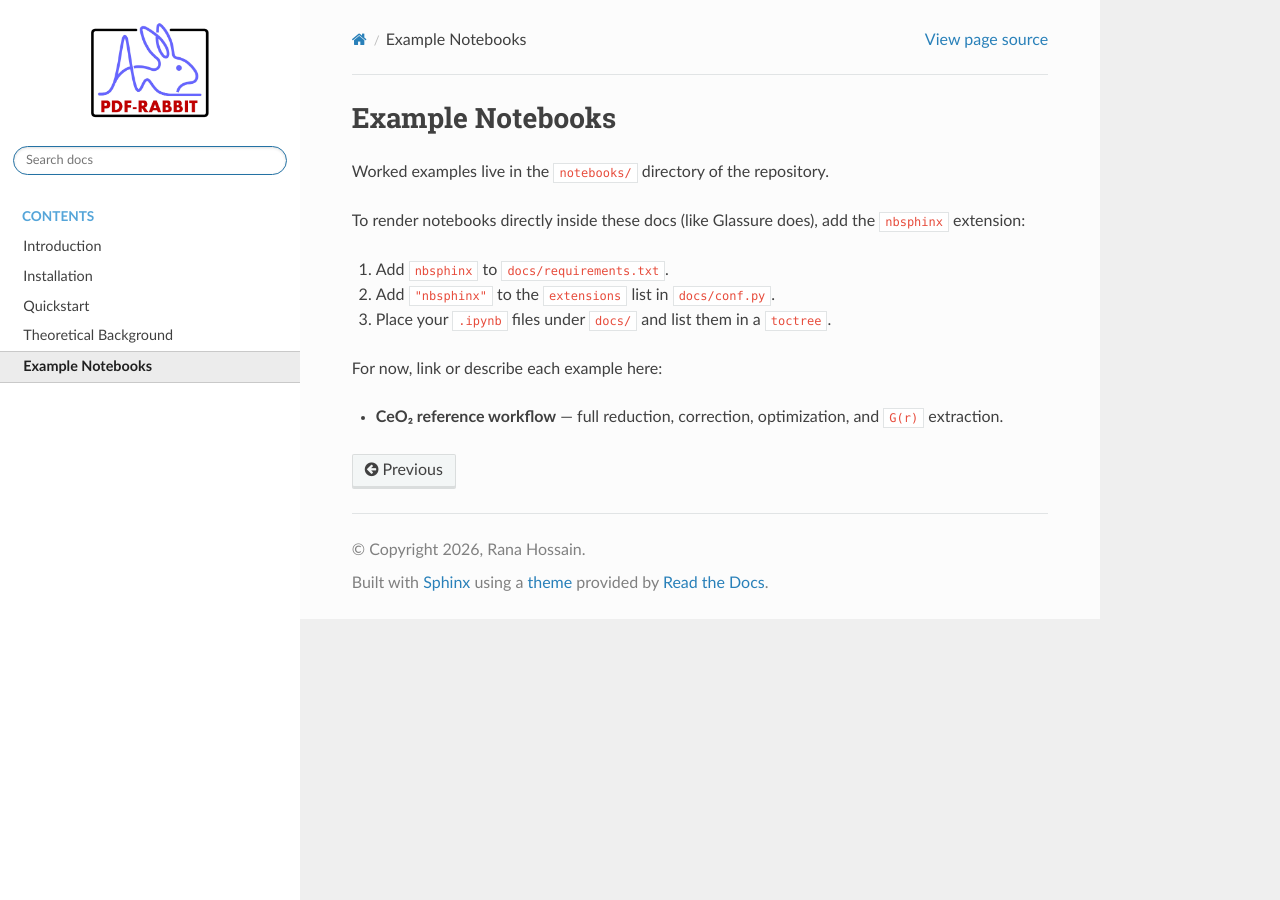
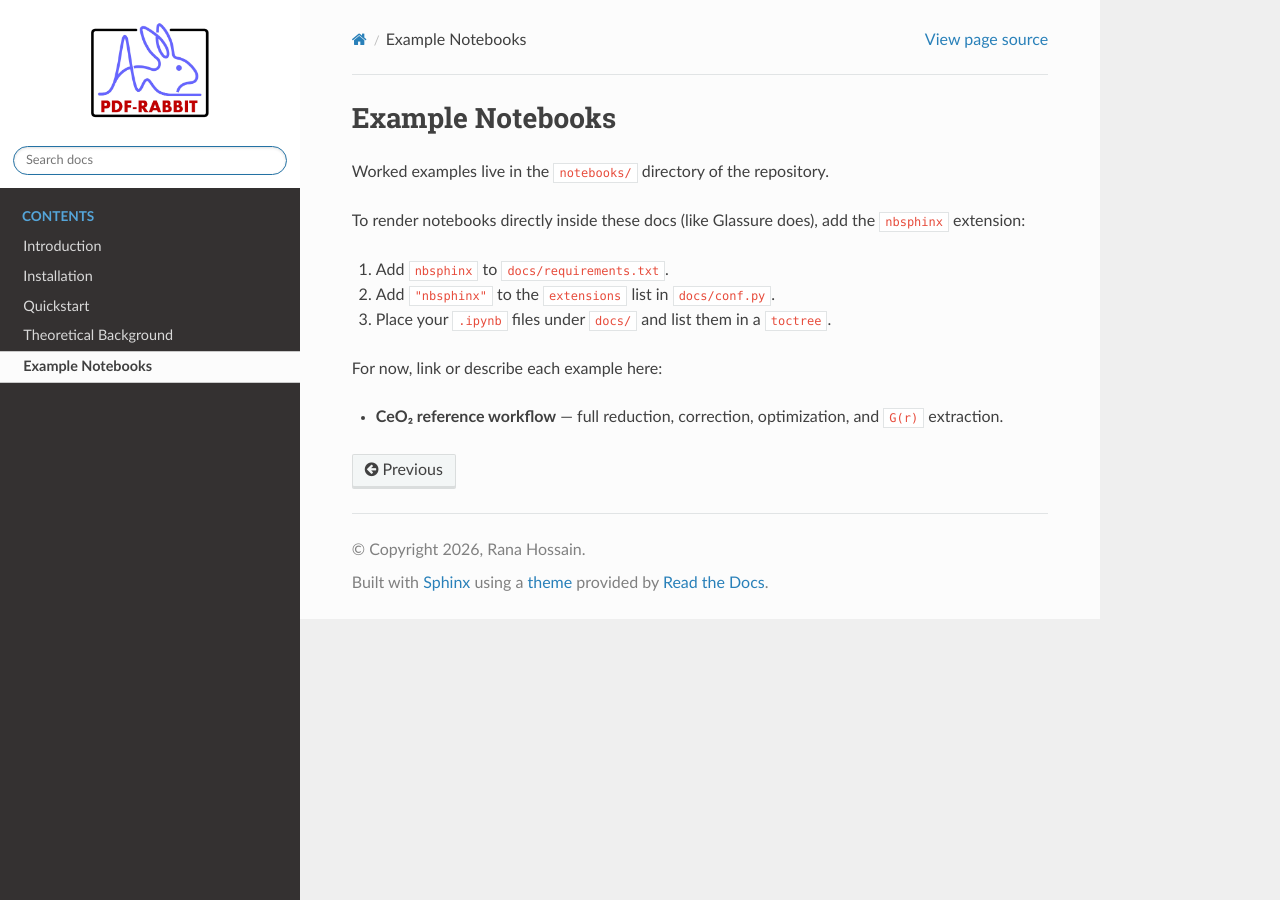
Before and after one commit to Rana-Phy/PDF-RABBIT, a Sphinx documentation site: the page built from docs/examples.md, in a window 1280 px wide. Built offline with Sphinx 7.4.7 and the Read the Docs theme 3.1.0, drawn with Linux system fonts in a browser that asks for light colours.

Commit message:
Update custom.css

```diff
--- a/docs/_static/custom.css
+++ b/docs/_static/custom.css
@@ -4,32 +4,12 @@
     height: auto !important;
 }
 
-/* White sidebar: top block + menu area */
-.wy-side-nav-search,
-.wy-nav-side {
+/* Recolor ONLY the top block (logo + search) — not the whole sidebar */
+.wy-side-nav-search {
     background-color: #ffffff;
 }
 
-/* Make the menu text dark so it shows on white */
-.wy-menu-vertical a {
-    color: #404040;
-}
-.wy-menu-vertical a:hover {
-    background-color: #f0f0f0;
-    color: #404040;
-}
-.wy-menu-vertical li.current > a {
-    background-color: #ececec;
-    color: #202020;
-}
-.wy-menu-vertical li.current a:hover {
-    background-color: #e3e3e3;
-    color: #202020;
-}
-
-/* Version label + CONTENTS caption */
+/* The version label sits in that white block, so darken it to stay visible */
 .wy-side-nav-search .version {
     color: #404040;
 }
-.wy-menu-vertical .caption-text {
-    color: #
```
